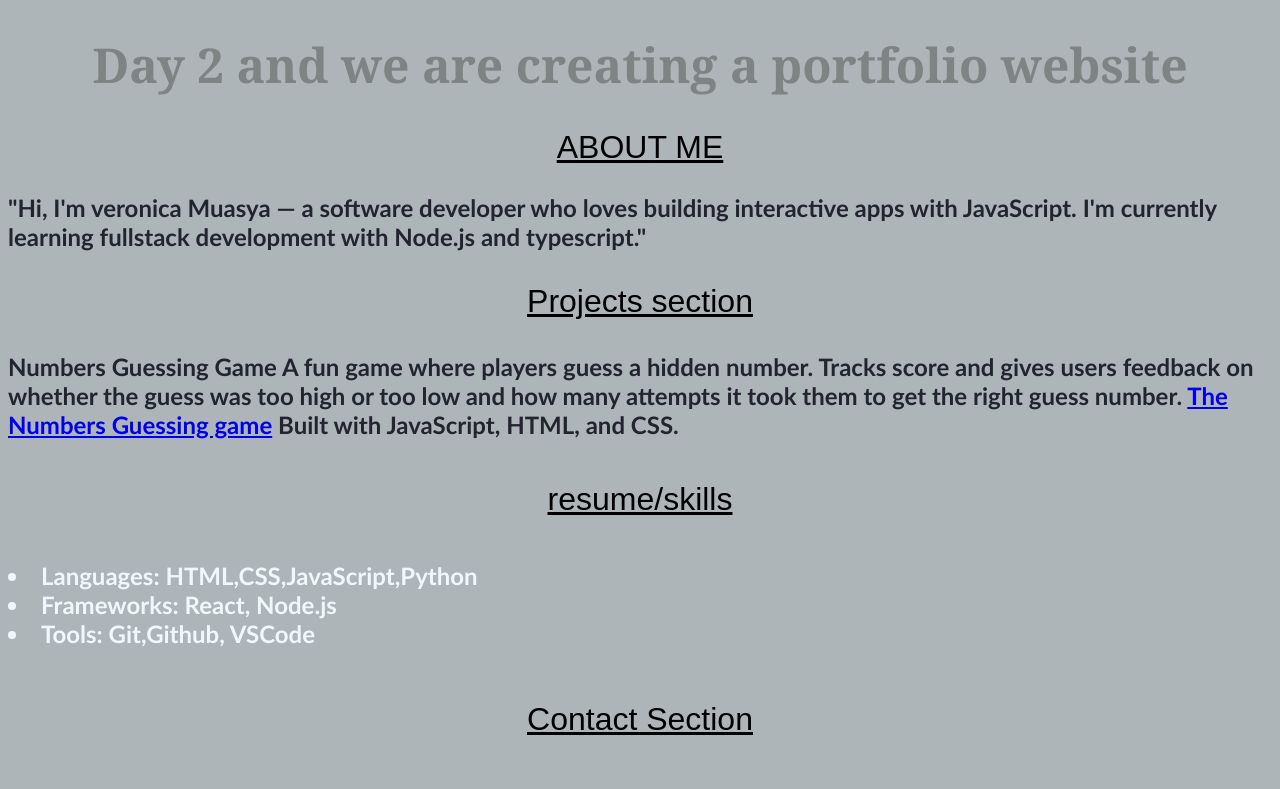
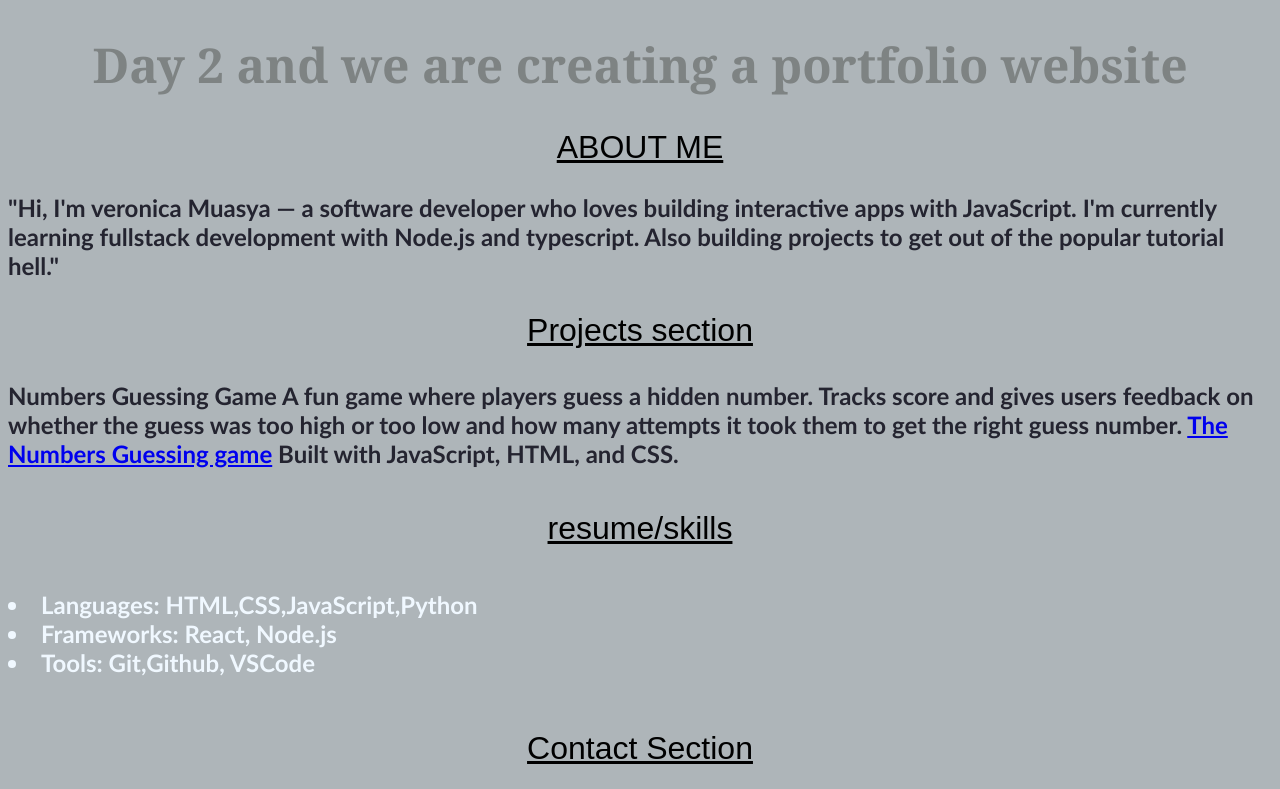
Before and after one commit to veron-kreisy/DAILYWEBSITE, a plain HTML site: page DAY 2/index.html in a window 1280 px wide. Shown: the top 789 px of the page. Drawn offline with Linux system fonts and the light colour scheme.

Commit message:
Update index.html

```diff
--- a/DAY 2/index.html
+++ b/DAY 2/index.html
@@ -9,7 +9,7 @@
         <body>
             <P><h1>Day 2 and we are creating a portfolio website </h1></P>
             <h2>ABOUT ME</h2>
-            <p>"Hi, I'm veronica Muasya — a software developer who loves building interactive apps with JavaScript. I'm currently learning fullstack development with Node.js and typescript."</p>
+            <p>"Hi, I'm veronica Muasya — a software developer who loves building interactive apps with JavaScript. I'm currently learning fullstack development with Node.js and typescript. Also building projects to get out of the popular tutorial hell."</p>
             <h3>Projects section</h3>
             <p>
                 Numbers Guessing Game
```
